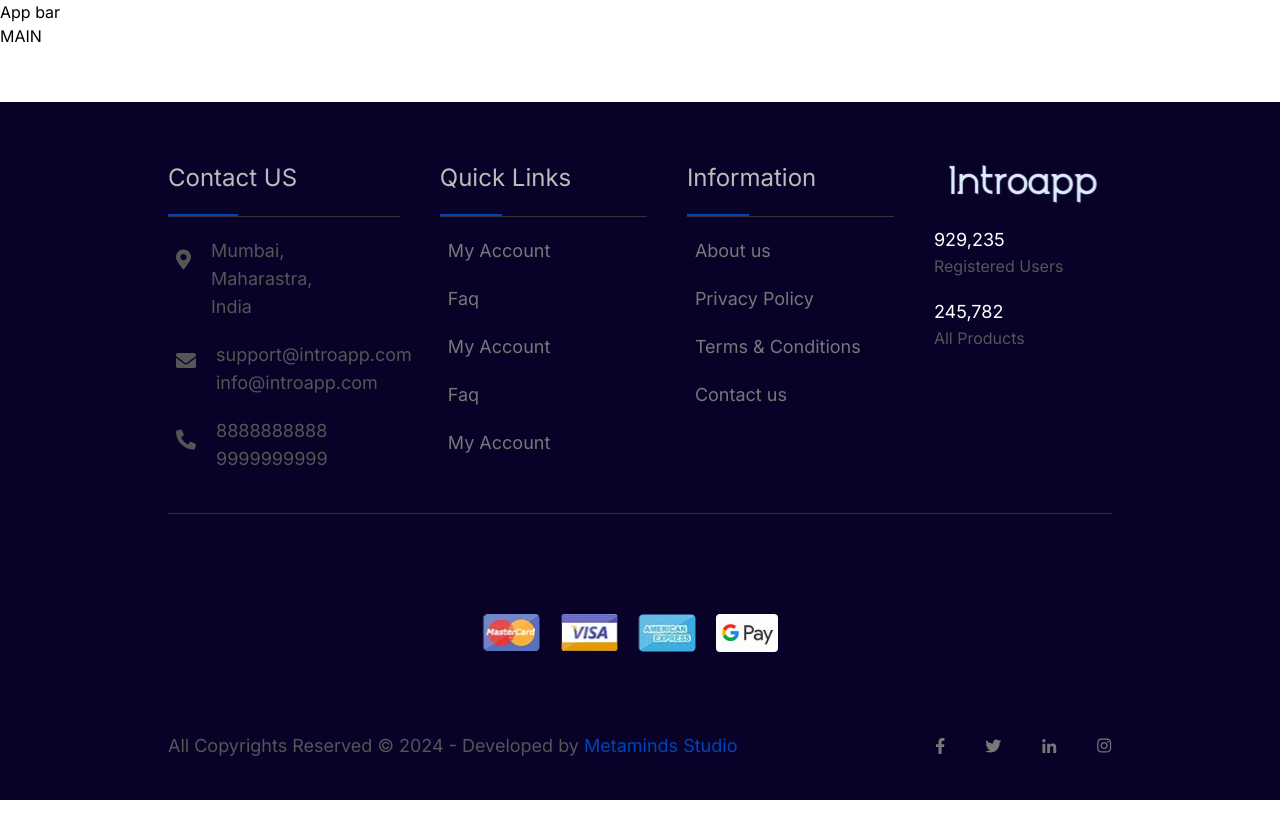
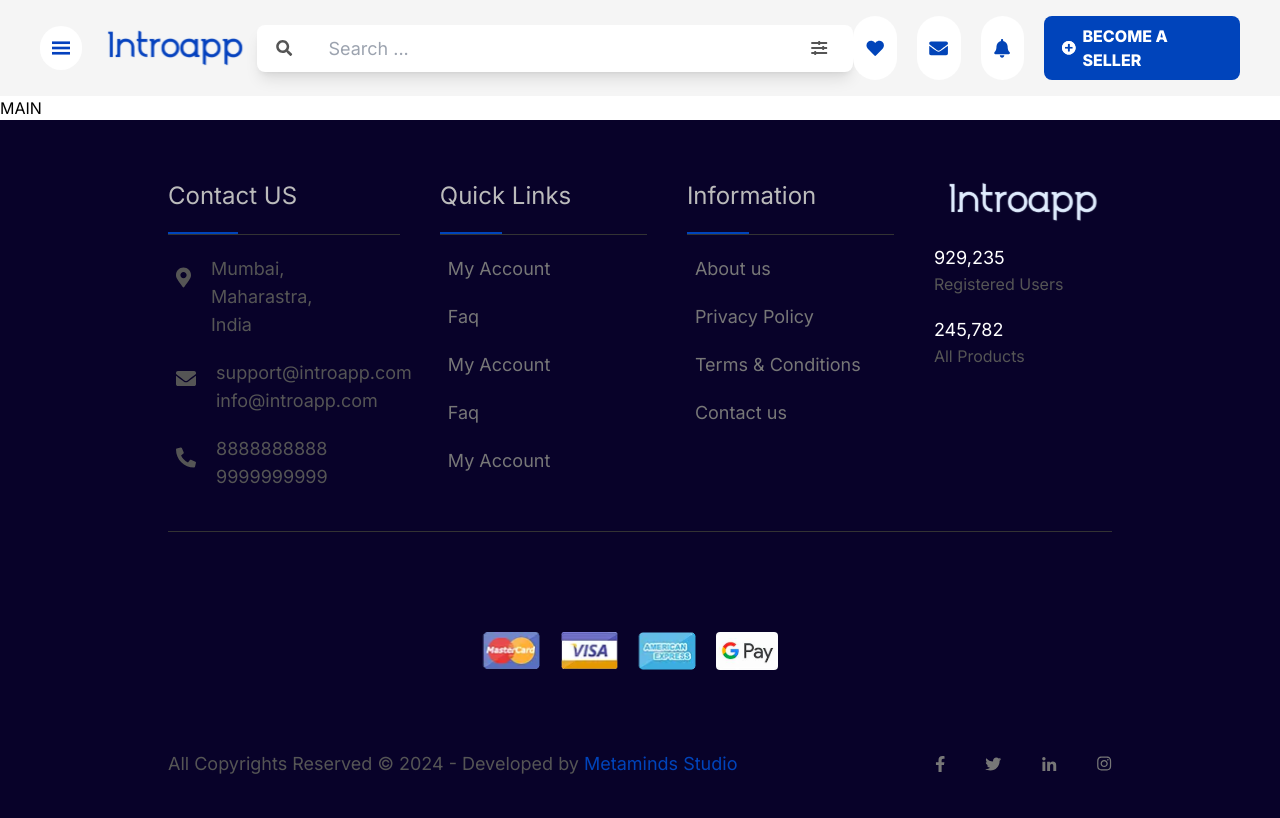
Before and after one commit to nitinshukla413/Intro-x-app, a Next.js app: page / in a window 1280 px wide. Built offline with nearby package versions, Linux system fonts and the light colour scheme.

Commit message:
header is done

```diff
--- a/src/components/header/index.tsx
+++ b/src/components/header/index.tsx
@@ -1,4 +1,56 @@
-const AppBar=()=>{
-  return (<h1>App bar</h1>)
-}
-export default AppBar
+import Image from "next/image";
+import HamBurger from "../../../public/assets/images/sidebar.svg";
+import Logo from "../../../public/assets/images/introapp-dark.svg";
+import Search from "../../../public/assets/images/search.svg";
+import Filter from "../../../public/assets/images/filter.svg";
+import Fav from "../../../public/assets/images/fav.svg";
+import Bell from "../../../public/assets/images/bell-dark.svg";
+import mail from "../../../public/assets/images/mail-dark.svg";
+import plus from "../../../public/assets/images/add-light.svg";
+import { IconButton, InputBase, Paper } from "@mui/material";
+const AppBar = () => {
+  return (
+    <div className="flex justify-between px-10 py-4 items-center bg-[#F5F5F5]">
+      <div className="flex justify-start items-center">
+        <div className="p-3 bg-white cursor-pointer shadow-3xl shadow-black rounded-3xl">
+          <Image src={HamBurger} alt="hm" className="h-5 w-5" />
+        </div>
+        <Image src={Logo} className="ml-3 h-full" alt="hm" />
+      </div>
+      <div className="bg-white w-1/2 focus:outline-1 rounded-lg shadow-lg flex justify-between items-center">
+        <IconButton sx={{ p: "15px", ml: "4px" }} aria-label="menu">
+          <Image src={Search} alt="search" />
+        </IconButton>
+        <input
+          placeholder="Search ..."
+          className="focus:outline-none pl-5 w-full h-full text-lg py-3"
+        />
+        <IconButton
+          sx={{ p: "15px", mx: "10px" }}
+          type="button"
+          aria-label="search"
+        >
+          <Image src={Filter} alt="search" />
+        </IconButton>
+      </div>
+      <div className="flex space-x-5">
+        <div className="p-3 bg-white  flex justify-center items-center cursor-pointer shadow-3xl shadow-black rounded-3xl">
+          <Image src={Fav} alt="hm" className="h-5 w-5" />
+        </div>
+        <div className="p-3 bg-white flex justify-center items-center cursor-pointer shadow-3xl shadow-black rounded-3xl">
+          <Image src={mail} alt="hm" className="h-5 w-5" />
+        </div>
+        <div className="p-3 bg-white flex justify-center items-center  cursor-pointer shadow-3xl shadow-black rounded-3xl">
+          <Image src={Bell} alt="hm" className="h-5 w-5" />
+        </div>
+        <div className="flex px-3 py-2 cursor-pointer rounded-lg justify-center items-center bg-[#0044BB] ">
+          <Image src={plus} className="-mr-1 mt-1" alt="" />
+          <h4 className="text-md wider uppercase text-white font-extrabold">
+            Become a Seller
+          </h4>
+        </div>
+      </div>
+    </div>
+  );
+};
+export default AppBar;
--- /dev/null
+++ b/src/components/side-drawer/index.tsx
@@ -0,0 +1,91 @@
+import * as React from 'react';
+import Box from '@mui/material/Box';
+import SwipeableDrawer from '@mui/material/SwipeableDrawer';
+import Button from '@mui/material/Button';
+import List from '@mui/material/List';
+import Divider from '@mui/material/Divider';
+import ListItem from '@mui/material/ListItem';
+import ListItemButton from '@mui/material/ListItemButton';
+import ListItemIcon from '@mui/material/ListItemIcon';
+import ListItemText from '@mui/material/ListItemText';
+import InboxIcon from '@mui/icons-material/MoveToInbox';
+import MailIcon from '@mui/icons-material/Mail';
+
+type Anchor = 'top' | 'left' | 'bottom' | 'right';
+
+export default function Drawer() {
+  const [state, setState] = React.useState({
+    top: false,
+    left: false,
+    bottom: false,
+    right: false,
+  });
+
+  const toggleDrawer =
+    (anchor: Anchor, open: boolean) =>
+    (event: React.KeyboardEvent | React.MouseEvent) => {
+      if (
+        event &&
+        event.type === 'keydown' &&
+        ((event as React.KeyboardEvent).key === 'Tab' ||
+          (event as React.KeyboardEvent).key === 'Shift')
+      ) {
+        return;
+      }
+
+      setState({ ...state, [anchor]: open });
+    };
+
+  const list = (anchor: Anchor) => (
+    <Box
+      sx={{ width: anchor === 'top' || anchor === 'bottom' ? 'auto' : 250 }}
+      role="presentation"
+      onClick={toggleDrawer(anchor, false)}
+      onKeyDown={toggleDrawer(anchor, false)}
+    >
+      <List>
+        {['Inbox', 'Starred', 'Send email', 'Drafts'].map((text, index) => (
+          <ListItem key={text} disablePadding>
+            <ListItemButton>
+              <ListItemIcon>
+                {index % 2 === 0 ? <InboxIcon /> : <MailIcon />}
+              </ListItemIcon>
+              <ListItemText primary={text} />
+            </ListItemButton>
+          </ListItem>
+        ))}
+      </List>
+      <Divider />
+      <List>
+        {['All mail', 'Trash', 'Spam'].map((text, index) => (
+          <ListItem key={text} disablePadding>
+            <ListItemButton>
+              <ListItemIcon>
+                {index % 2 === 0 ? <InboxIcon /> : <MailIcon />}
+              </ListItemIcon>
+              <ListItemText primary={text} />
+            </ListItemButton>
+          </ListItem>
+        ))}
+      </List>
+    </Box>
+  );
+
+  return (
+    <div>
+      {(['left', 'right', 'top', 'bottom'] as const).map((anchor) => (
+        <React.Fragment key={anchor}>
+          <Button onClick={toggleDrawer(anchor, true)}>{anchor}</Button>
+          <SwipeableDrawer
+            anchor={anchor}
+            open={state[anchor]}
+            onClose={toggleDrawer(anchor, false)}
+            onOpen={toggleDrawer(anchor, true)}
+          >
+            {list(anchor)}
+          </SwipeableDrawer>
+        </React.Fragment>
+      ))}
+    </div>
+  );
+}
```
Also changed, not shown: public/assets/images/add-light.svg, public/assets/images/introapp-dark.svg (renamed from public/assets/images/introapp-dark.png.svg).
